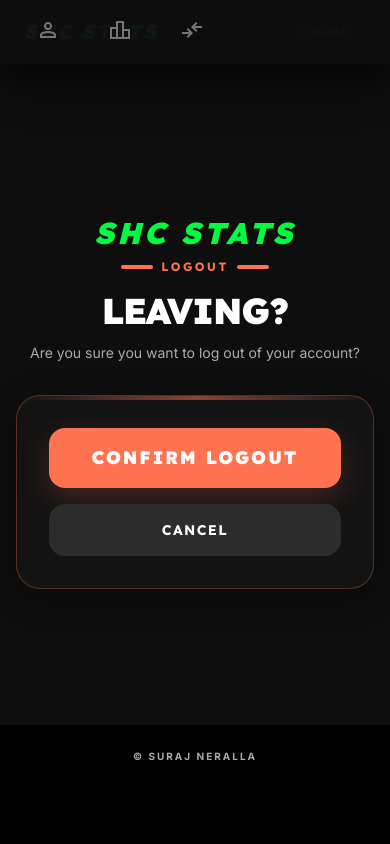
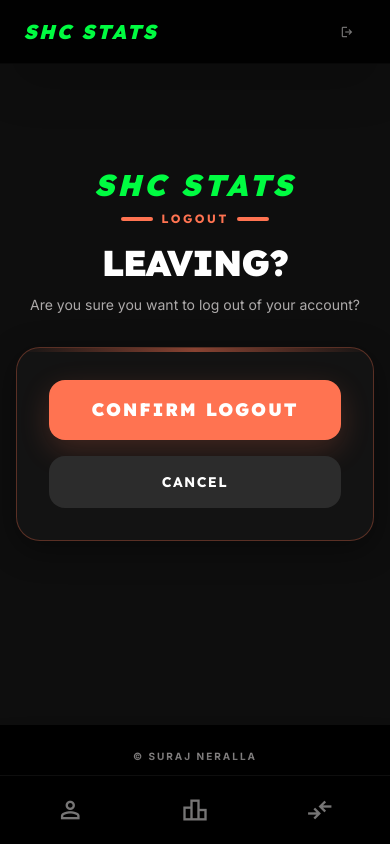
Before and after one commit to SurajNeralla/shc-stats, a Flask app: page /logout in a window 390 px wide. Run offline with Flask 3, Linux system fonts and the light colour scheme; the visitor is signed in with stand-in values (Sample User, id 1); some libraries are stand-ins or nearby versions.

Commit message:
UI: Total mobile overhaul - Fixed navigation, search layout, and comparison responsiveness

```diff
--- a/templates/base.html
+++ b/templates/base.html
@@ -134,12 +134,24 @@
         }
 
         /* Hide scrollbar utility */
-        .no-scrollbar::-webkit-scrollbar {
-            display: none;
+        .no-scrollbar::-webkit-scrollbar { display: none; }
+        .no-scrollbar { -ms-overflow-style: none; scrollbar-width: none; }
+
+        @media (max-width: 639px) {
+            .mobile-bottom-nav {
+                display: flex;
+            }
+            .desktop-nav {
+                display: none;
+            }
         }
-        .no-scrollbar {
-            -ms-overflow-style: none;
-            scrollbar-width: none;
+        @media (min-width: 640px) {
+            .mobile-bottom-nav {
+                display: none;
+            }
+            .desktop-nav {
+                display: flex;
+            }
         }
     </style>
 </head>
@@ -157,51 +169,76 @@
     {% endif %}
 
     {% if session.get('admin_token') or session.get('player_id') %}
-    <header class="fixed top-0 w-full z-50 bg-black/80 backdrop-blur-xl flex justify-between items-center px-6 h-16 shadow-[0px_20px_40px_rgba(0,0,0,0.6)]">
+    <!-- Top Header (Logo & Logout) -->
+    <header class="fixed top-0 w-full z-50 bg-black/90 backdrop-blur-xl flex justify-between items-center px-6 h-16 shadow-2xl border-b border-outline-variant/10">
         <div class="flex items-center gap-4">
             <h1 class="text-xl font-black italic text-[#00FC41] tracking-widest font-headline">SHC STATS</h1>
         </div>
-        <div class="fixed bottom-0 left-0 w-full bg-[#0e0e0e]/95 backdrop-blur-3xl border-t border-outline-variant/20 sm:border-none sm:bg-transparent sm:static sm:w-auto flex overflow-x-auto no-scrollbar items-center gap-6 sm:gap-1 px-6 sm:px-0 py-1 sm:py-0 z-50 shadow-[0_-10px_40px_rgba(0,0,0,0.5)] sm:shadow-none">
+
+        <!-- Desktop Navigation (Internal to Header) -->
+        <div class="desktop-nav items-center gap-1">
             {% if session.get('player_id') %}
-            <a href="{{ url_for('my_stats') }}" class="px-3 py-4 flex flex-col items-center gap-1 {% if request.endpoint == 'my_stats' %}nav-link-active{% else %}nav-link{% endif %}" title="My Stats">
-                <span class="material-symbols-outlined">person</span>
-                <span class="text-[8px] font-black uppercase tracking-widest sm:text-xs sm:inline hidden">Stats</span>
+            <a href="{{ url_for('my_stats') }}" class="px-3 py-2 text-xs font-bold uppercase tracking-wider {% if request.endpoint == 'my_stats' %}nav-link-active{% else %}nav-link{% endif %}">
+                Stats
             </a>
             {% endif %}
-
             {% if session.get('admin_token') %}
-            <a href="{{ url_for('dashboard') }}" class="px-3 py-4 flex flex-col items-center gap-1 {% if request.endpoint == 'dashboard' %}nav-link-active{% else %}nav-link{% endif %}" title="Dashboard">
-                <span class="material-symbols-outlined">grid_view</span>
-                <span class="text-[8px] font-black uppercase tracking-widest sm:text-xs sm:inline hidden">Roster</span>
+            <a href="{{ url_for('dashboard') }}" class="px-3 py-2 text-xs font-bold uppercase tracking-wider {% if request.endpoint == 'dashboard' %}nav-link-active{% else %}nav-link{% endif %}">
+                Roster
             </a>
             {% endif %}
-
-            <a href="{{ url_for('leaderboard') }}" class="px-3 py-4 flex flex-col items-center gap-1 {% if request.endpoint == 'leaderboard' %}nav-link-active{% else %}nav-link{% endif %}" title="Leaderboard">
-                <span class="material-symbols-outlined">leaderboard</span>
-                <span class="text-[8px] font-black uppercase tracking-widest sm:text-xs sm:inline hidden">Rank</span>
+            <a href="{{ url_for('leaderboard') }}" class="px-3 py-2 text-xs font-bold uppercase tracking-wider {% if request.endpoint == 'leaderboard' %}nav-link-active{% else %}nav-link{% endif %}">
+                Rank
             </a>
-
-            <a href="{{ url_for('compare_players_page') }}" class="px-3 py-4 flex flex-col items-center gap-1 {% if request.endpoint == 'compare_players_page' %}nav-link-active{% else %}nav-link{% endif %}" title="Compare">
-                <span class="material-symbols-outlined">compare_arrows</span>
-                <span class="text-[8px] font-black uppercase tracking-widest sm:text-xs sm:inline hidden">Battle</span>
+            <a href="{{ url_for('compare_players_page') }}" class="px-3 py-2 text-xs font-bold uppercase tracking-wider {% if request.endpoint == 'compare_players_page' %}nav-link-active{% else %}nav-link{% endif %}">
+                Battle
             </a>
-
             {% if session.get('admin_token') %}
-            <a href="{{ url_for('new_player') }}" class="px-3 py-4 flex flex-col items-center gap-1 {% if request.endpoint == 'new_player' %}nav-link-active{% else %}nav-link{% endif %}" title="Add Player">
-                <span class="material-symbols-outlined">person_add</span>
-                <span class="text-[8px] font-black uppercase tracking-widest sm:text-xs sm:inline hidden">Add</span>
+            <a href="{{ url_for('new_player') }}" class="px-3 py-2 text-xs font-bold uppercase tracking-wider {% if request.endpoint == 'new_player' %}nav-link-active{% else %}nav-link{% endif %}">
+                Add
             </a>
             {% endif %}
         </div>
-        <div class="flex items-center gap-2">
-            <a href="{{ url_for('logout') }}" class="text-xs font-bold text-outline hover:text-error uppercase tracking-wider transition duration-200 px-3 py-2 rounded-lg hover:bg-surface-bright">
-                Logout
+
+        <div>
+            <a href="{{ url_for('logout') }}" class="text-[10px] font-black text-outline hover:text-error uppercase tracking-widest transition duration-200 px-3 py-2 rounded-lg hover:bg-surface-bright flex items-center gap-1">
+                <span class="material-symbols-outlined text-sm">logout</span>
+                <span class="sm:inline hidden">Logout</span>
             </a>
         </div>
     </header>
+
+    <!-- Mobile Bottom Navigation (Tabs) -->
+    <nav class="mobile-bottom-nav fixed bottom-0 left-0 w-full z-50 bg-black/95 backdrop-blur-2xl border-t border-outline-variant/20 flex justify-around items-center px-2 py-1 shadow-[0_-10px_40px_rgba(0,0,0,0.8)] sm:hidden">
+        {% if session.get('player_id') %}
+        <a href="{{ url_for('my_stats') }}" class="p-4 flex flex-col items-center gap-1 {% if request.endpoint == 'my_stats' %}text-primary{% else %}text-outline{% endif %}">
+            <span class="material-symbols-outlined text-[28px] {% if request.endpoint == 'my_stats' %}fill-1{% endif %}">person</span>
+        </a>
+        {% endif %}
+
+        {% if session.get('admin_token') %}
+        <a href="{{ url_for('dashboard') }}" class="p-4 flex flex-col items-center gap-1 {% if request.endpoint == 'dashboard' %}text-primary{% else %}text-outline{% endif %}">
+            <span class="material-symbols-outlined text-[28px] {% if request.endpoint == 'dashboard' %}fill-1{% endif %}">grid_view</span>
+        </a>
+        {% endif %}
+
+        <a href="{{ url_for('leaderboard') }}" class="p-4 flex flex-col items-center gap-1 {% if request.endpoint == 'leaderboard' %}text-primary{% else %}text-outline{% endif %}">
+            <span class="material-symbols-outlined text-[28px] {% if request.endpoint == 'leaderboard' %}fill-1{% endif %}">leaderboard</span>
+        </a>
+
+        <a href="{{ url_for('compare_players_page') }}" class="p-4 flex flex-col items-center gap-1 {% if request.endpoint == 'compare_players_page' %}text-primary{% else %}text-outline{% endif %}">
+            <span class="material-symbols-outlined text-[28px] {% if request.endpoint == 'compare_players_page' %}fill-1{% endif %}">compare_arrows</span>
+        </a>
+
+        {% if session.get('admin_token') %}
+        <a href="{{ url_for('new_player') }}" class="p-4 flex flex-col items-center gap-1 {% if request.endpoint == 'new_player' %}text-primary{% else %}text-outline{% endif %}">
+            <span class="material-symbols-outlined text-[28px] {% if request.endpoint == 'new_player' %}fill-1{% endif %}">person_add</span>
+        </a>
+        {% endif %}
+    </nav>
     {% endif %}
 
-    <main class="flex-grow flex flex-col pt-20">
+    <main class="flex-grow flex flex-col pt-16 pb-20 sm:pb-0">
         {% block content %}{% endblock %}
     </main>
 
```
Also changed, not shown: templates/compare.html (+10 -10 lines), templates/dashboard.html (+13 -10 lines).
